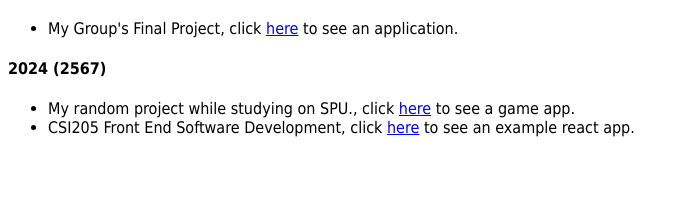
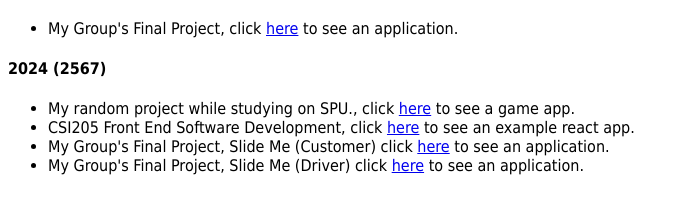
Before and after one commit to MercuriusTer/MercuriusTer, a plain HTML site: page index.html in a window 1280 px wide. Shown: the part 89-302 px from the top of the page, without its empty margins (0-684 px from the left). Drawn offline with Linux system fonts and the light colour scheme.

Commit message:
Update index.html

```diff
--- a/index.html
+++ b/index.html
@@ -17,6 +17,8 @@
     <ul>
       <li>My random project while studying on SPU., click <a href='https://mercuriuster.github.io/SimpleNotMinecraft/game.html'>here</a> to see a game app.</li>
       <li>CSI205 Front End Software Development, click <a href='https://mercuriuster.github.io/_multipages/'>here</a> to see an example react app.</li>
+      <li>My Group's Final Project, Slide Me (Customer) click <a href='https://mercuriuster.github.io/_SlideMe/'>here</a> to see an application.</li>
+      <li>My Group's Final Project, Slide Me (Driver) click <a href='https://mercuriuster.github.io/_SlideMeDriver/'>here</a> to see an application.</li>
     </ul>
   </body>
 </html>
```
